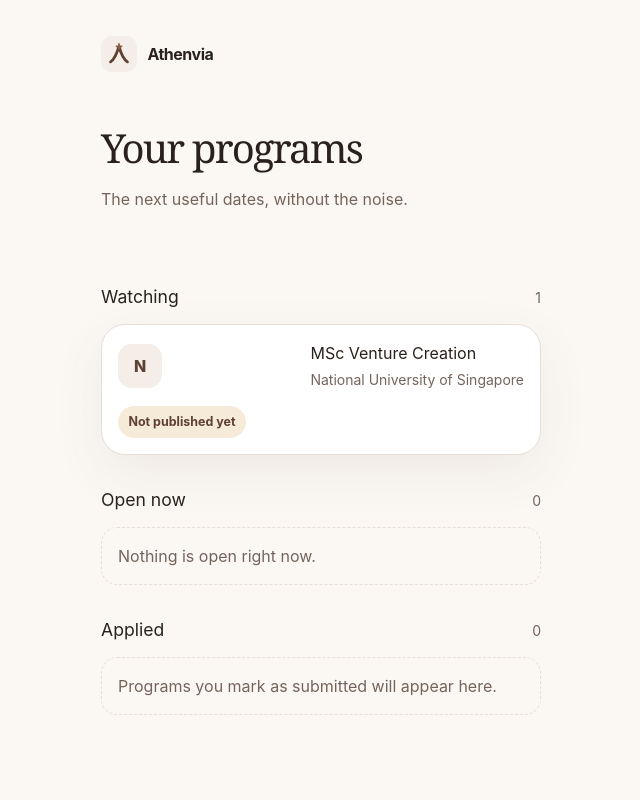
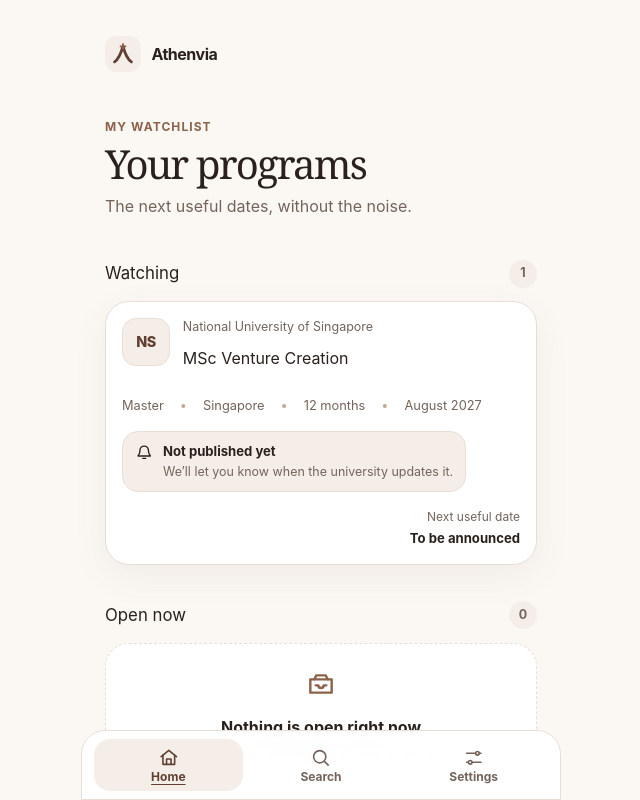
Before and after one commit to aminssutt/athenvia, a Next.js app in the folder apps/web/: page /home in a window 1280 px wide. Shown: the top 800 px of the page, without its empty margins (319-959 px from the left). Built offline with nearby package versions, Linux system fonts and the light colour scheme.

Commit message:
build the watchlist home screen

```diff
--- /dev/null
+++ b/apps/web/app/(app)/home/error.tsx
@@ -0,0 +1,31 @@
+"use client";
+
+import { Brand } from "@/components/brand";
+import { ErrorState } from "@/components/interface-state";
+import { MobileNavigation } from "@/components/mobile-navigation";
+
+import styles from "./home.module.css";
+
+type HomeErrorProps = {
+  reset: () => void;
+};
+
+export default function HomeError({ reset }: HomeErrorProps) {
+  return (
+    <div className={styles.appFrame}>
+      <main className={styles.main}>
+        <header className={styles.header}>
+          <Brand />
+          <p className={styles.eyebrow}>My watchlist</p>
+          <h1>Your programs</h1>
+        </header>
+        <ErrorState
+          description="Your programs are still safe. Please try again."
+          onRetry={reset}
+          title="We couldn’t show your programs"
+        />
+      </main>
+      <MobileNavigation />
+    </div>
+  );
+}
--- /dev/null
+++ b/apps/web/app/(app)/home/home.module.css
@@ -0,0 +1,123 @@
+.appFrame {
+  display: grid;
+  width: min(100%, 30rem);
+  min-height: 100dvh;
+  grid-template-rows: 1fr auto;
+  margin: 0 auto;
+}
+
+.main {
+  width: 100%;
+  min-height: 0;
+  padding: max(1.25rem, env(safe-area-inset-top)) 1.25rem 2rem;
+}
+
+.header {
+  padding: 1rem 0 2.5rem;
+}
+
+.eyebrow {
+  margin: 2.5rem 0 0;
+  color: var(--chocolate);
+  font-size: 0.75rem;
+  font-weight: 750;
+  letter-spacing: 0.09em;
+  text-transform: uppercase;
+}
+
+.header h1 {
+  margin: 0.45rem 0 0.5rem;
+  font-family: Georgia, "Times New Roman", serif;
+  font-size: 2.5rem;
+  font-weight: 500;
+  letter-spacing: -0.045em;
+  line-height: 1.05;
+}
+
+.intro {
+  margin: 0;
+  color: var(--text-secondary);
+  line-height: 1.65;
+}
+
+.sections {
+  display: grid;
+  gap: 2.25rem;
+}
+
+.section {
+  display: grid;
+  gap: 0.85rem;
+}
+
+.sectionHeading {
+  display: flex;
+  align-items: center;
+  justify-content: space-between;
+  gap: 1rem;
+}
+
+.sectionHeading h2 {
+  margin: 0;
+  font-size: 1.05rem;
+}
+
+.sectionHeading span {
+  display: grid;
+  min-width: 1.75rem;
+  min-height: 1.75rem;
+  place-items: center;
+  border-radius: var(--radius-pill);
+  background: var(--surface-soft);
+  color: var(--text-secondary);
+  font-size: 0.78rem;
+  font-weight: 750;
+}
+
+.programList {
+  display: grid;
+  gap: 0.85rem;
+}
+
+.nextUsefulDate {
+  margin: 0;
+}
+
+.nextUsefulDate div {
+  display: grid;
+  justify-items: end;
+  gap: 0.15rem;
+}
+
+.nextUsefulDate dt {
+  color: var(--text-secondary);
+  font-size: 0.75rem;
+}
+
+.nextUsefulDate dd {
+  margin: 0;
+  color: var(--text-primary);
+  font-size: 0.82rem;
+  font-weight: 750;
+}
+
+.addProgramLink {
+  border-radius: var(--radius-pill);
+  padding: 0.65rem 1rem;
+  background: var(--chocolate-dark);
+  color: var(--surface);
+  font-size: 0.875rem;
+  font-weight: 750;
+  text-decoration: none;
+}
+
+.addProgramLink:hover {
+  background: var(--chocolate);
+}
+
+@media (min-width: 40rem) {
+  .main {
+    padding-right: 1.5rem;
+    padding-left: 1.5rem;
+  }
+}
--- /dev/null
+++ b/apps/web/app/(app)/home/loading.tsx
@@ -0,0 +1,24 @@
+import { Brand } from "@/components/brand";
+import { LoadingState } from "@/components/interface-state";
+import { MobileNavigation } from "@/components/mobile-navigation";
+
+import styles from "./home.module.css";
+
+export default function HomeLoading() {
+  return (
+    <div className={styles.appFrame}>
+      <main className={styles.main}>
+        <header className={styles.header}>
+          <Brand />
+          <p className={styles.eyebrow}>My watchlist</p>
+          <h1>Your programs</h1>
+        </header>
+        <LoadingState
+          description="Your watchlist will be ready in a moment."
+          title="Loading your programs"
+        />
+      </main>
+      <MobileNavigation />
+    </div>
+  );
+}
--- a/apps/web/app/(app)/home/page.tsx
+++ b/apps/web/app/(app)/home/page.tsx
@@ -1,66 +1,125 @@
-import { publicDateCopy } from "@athenvia/contracts";
-import { mockWatchlistResponse } from "@athenvia/contracts/mocks";
+import type { Metadata } from "next";
+import Link from "next/link";
+
+import type { WatchlistItem } from "@athenvia/contracts";
 
 import { Brand } from "@/components/brand";
+import { EmptyState } from "@/components/interface-state";
+import { MobileNavigation } from "@/components/mobile-navigation";
+import { ProgramCard } from "@/components/program-card";
 
-export const metadata = {
+import styles from "./home.module.css";
+import { loadWatchlist } from "./watchlist-data";
+
+export const metadata: Metadata = {
   title: "My programs",
 };
 
-export default function HomePage() {
-  const [watchingItem] = mockWatchlistResponse.watching;
+type WatchlistSectionProps = {
+  emptyDescription: string;
+  emptyTitle: string;
+  items: WatchlistItem[];
+  title: string;
+};
+
+const nextDateFormatter = new Intl.DateTimeFormat("en", {
+  dateStyle: "medium",
+  timeZone: "UTC",
+});
+
+function formatProgramCount(count: number): string {
+  return `${count} ${count === 1 ? "program" : "programs"}`;
+}
+
+function NextUsefulDate({ value }: { value: string | null }) {
+  return (
+    <dl className={styles.nextUsefulDate}>
+      <div>
+        <dt>Next useful date</dt>
+        <dd>
+          {value ? (
+            <time dateTime={value}>{nextDateFormatter.format(new Date(value))}</time>
+          ) : (
+            "To be announced"
+          )}
+        </dd>
+      </div>
+    </dl>
+  );
+}
+
+function WatchlistSection({ emptyDescription, emptyTitle, items, title }: WatchlistSectionProps) {
+  const sectionId = `watchlist-${title.toLocaleLowerCase().replace(/\s+/gu, "-")}`;
 
   return (
-    <main className="shell">
-      <header className="app-header">
-        <Brand />
-        <h1>Your programs</h1>
-        <p className="muted">The next useful dates, without the noise.</p>
-      </header>
+    <section className={styles.section} aria-labelledby={sectionId}>
+      <div className={styles.sectionHeading}>
+        <h2 id={sectionId}>{title}</h2>
+        <span aria-label={formatProgramCount(items.length)}>{items.length}</span>
+      </div>
 
-      <section className="section">
-        <div className="section-heading">
-          <h2>Watching</h2>
-          <span>{mockWatchlistResponse.watching.length}</span>
+      {items.length > 0 ? (
+        <div className={styles.programList}>
+          {items.map((item) => (
+            <ProgramCard
+              key={item.id}
+              action={<NextUsefulDate value={item.nextUsefulDate} />}
+              href={`/programs/${item.program.id}`}
+              locale="en"
+              program={item.program}
+            />
+          ))}
         </div>
-        {watchingItem ? (
-          <article className="card">
-            <div className="card-row">
-              <span className="university-mark" aria-hidden="true">
-                {watchingItem.program.university.name.charAt(0)}
-              </span>
-              <div>
-                <h3>{watchingItem.program.name}</h3>
-                <p>{watchingItem.program.university.name}</p>
-              </div>
-            </div>
-            <span className="status">
-              {
-                publicDateCopy[watchingItem.program.nextWindow?.publicStatus ?? "NOT_PUBLISHED"]
-                  .title
-              }
-            </span>
-          </article>
-        ) : (
-          <div className="empty-card">Add a program to start watching it.</div>
-        )}
-      </section>
-
-      <section className="section">
-        <div className="section-heading">
-          <h2>Open now</h2>
-          <span>{mockWatchlistResponse.openNow.length}</span>
-        </div>
-        <div className="empty-card">Nothing is open right now.</div>
-      </section>
-
-      <section className="section">
-        <div className="section-heading">
-          <h2>Applied</h2>
-          <span>{mockWatchlistResponse.applied.length}</span>
-        </div>
-        <div className="empty-card">Programs you mark as submitted will appear here.</div>
-      </section>
-    </main>
+      ) : (
+        <EmptyState
+          action={
+            <Link className={styles.addProgramLink} href="/search">
+              Add a program
+            </Link>
+          }
+          description={emptyDescription}
+          title={emptyTitle}
+        />
+      )}
+    </section>
   );
 }
+
+export default async function HomePage() {
+  const watchlist = await loadWatchlist();
+
+  return (
+    <div className={styles.appFrame}>
+      <main className={styles.main}>
+        <header className={styles.header}>
+          <Brand />
+          <p className={styles.eyebrow}>My watchlist</p>
+          <h1>Your programs</h1>
+          <p className={styles.intro}>The next useful dates, without the noise.</p>
+        </header>
+
+        <div className={styles.sections}>
+          <WatchlistSection
+            emptyDescription="Add a program to start watching its application dates."
+            emptyTitle="No programs yet"
+            items={watchlist.watching}
+            title="Watching"
+          />
+          <WatchlistSection
+            emptyDescription="Add a program and we’ll show it here when applications open."
+            emptyTitle="Nothing is open right now"
+            items={watchlist.openNow}
+            title="Open now"
+          />
+          <WatchlistSection
+            emptyDescription="Add a program, then mark it applied after you submit."
+            emptyTitle="No applications marked yet"
+            items={watchlist.applied}
+            title="Applied"
+          />
+        </div>
+      </main>
+      <MobileNavigation />
+    </div>
+  );
+}
--- /dev/null
+++ b/apps/web/app/(app)/home/watchlist-data.ts
@@ -0,0 +1,18 @@
+import { WatchlistResponseSchema } from "@athenvia/contracts";
+import { mockWatchlistResponse } from "@athenvia/contracts/mocks";
+
+import type { WatchlistResponse } from "@athenvia/contracts";
+
+export type WatchlistLoader = () => Promise<unknown>;
+
+const loadMockWatchlist: WatchlistLoader = async () => mockWatchlistResponse;
+
+/**
+ * Keeps the route independent from its transport. Replace the default loader
+ * with an authenticated API adapter when the watchlist endpoint is available.
+ */
+export async function loadWatchlist(
+  loader: WatchlistLoader = loadMockWatchlist,
+): Promise<WatchlistResponse> {
+  return WatchlistResponseSchema.parse(await loader());
+}
```
